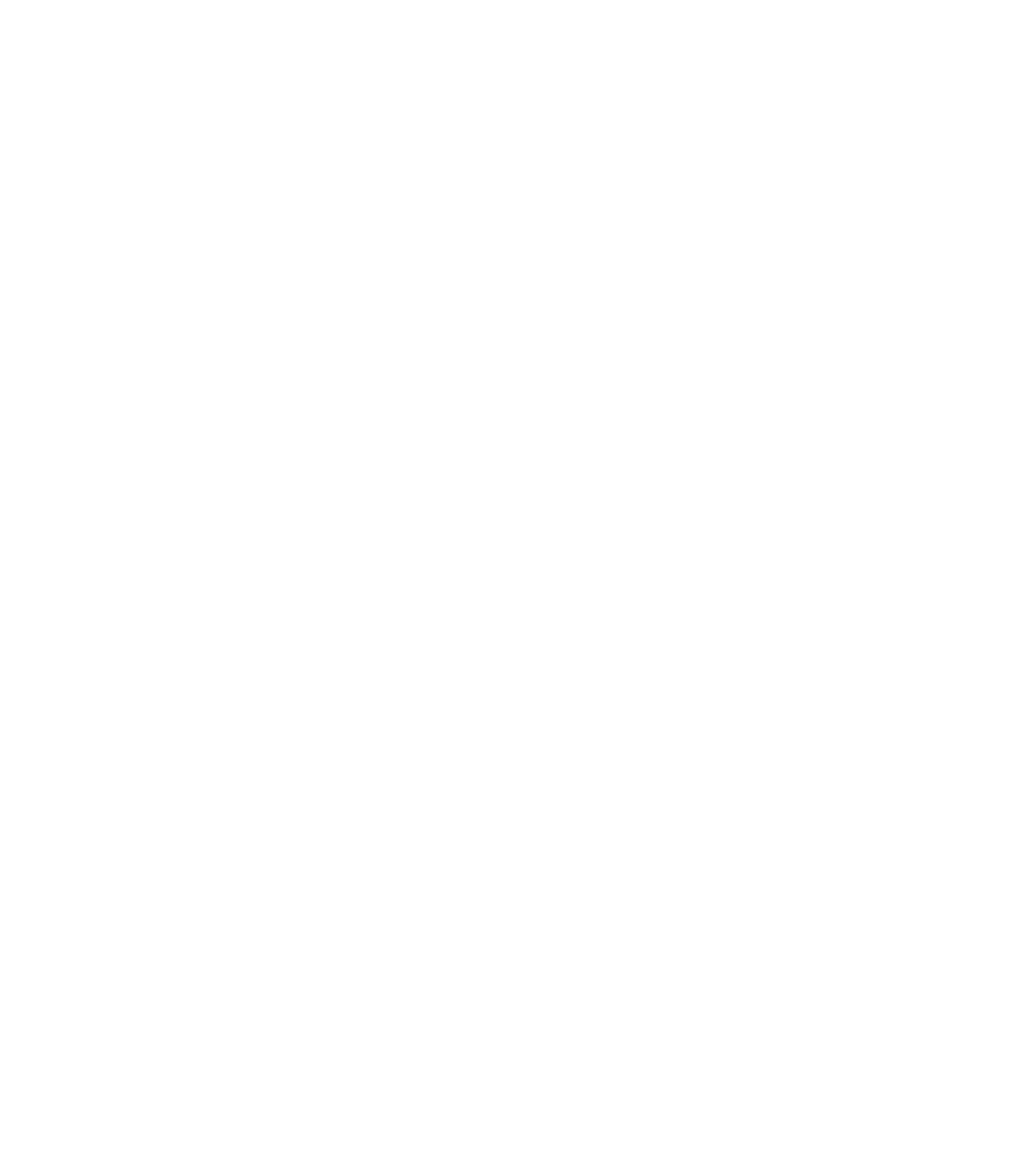
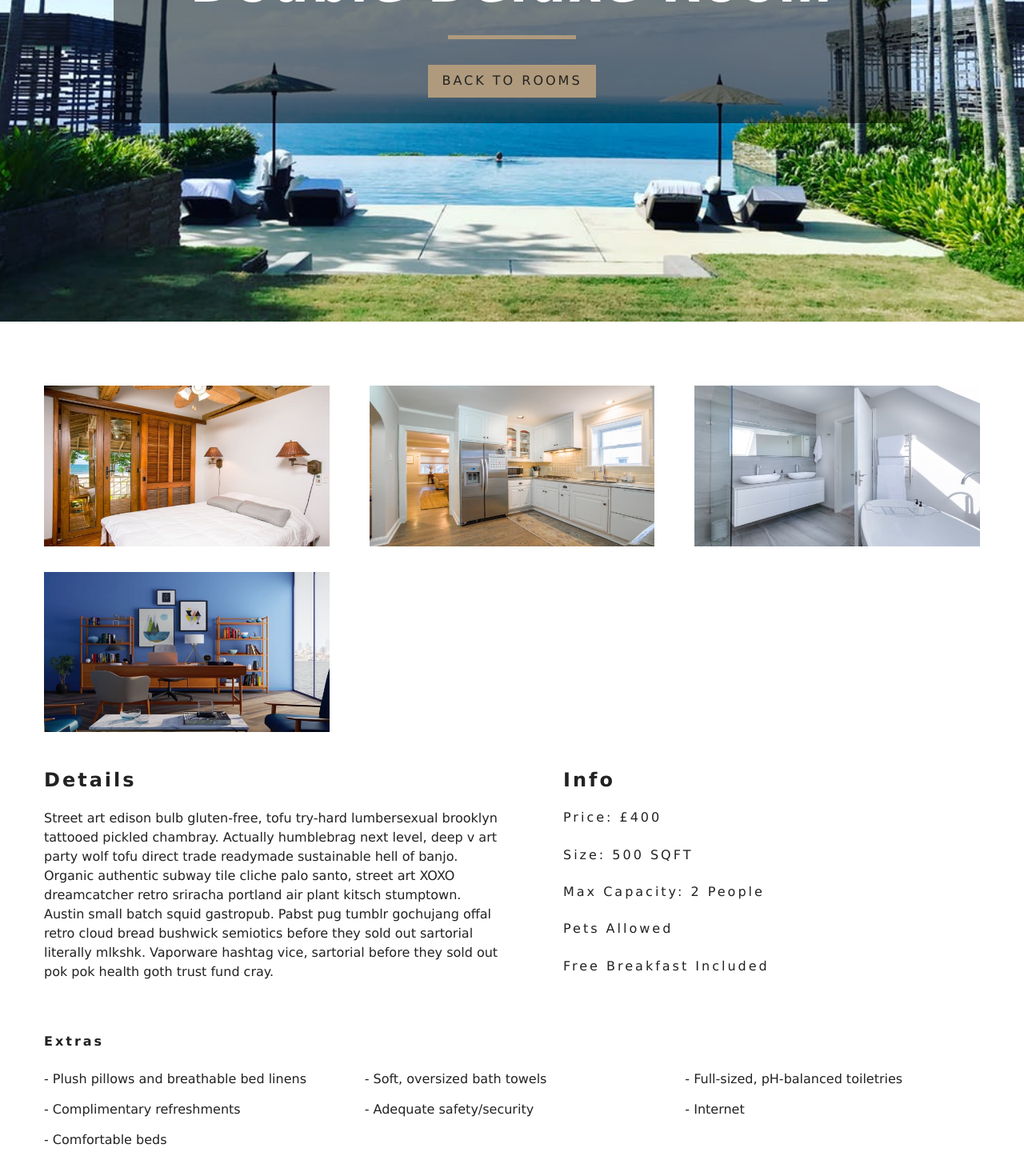
Before and after one commit to jellar/react-resort, a React (Create React App) app: page /rooms/double-deluxe in a window 1280 px wide. Shown: the part 398-1868 px from the top of the page at 80% size. Before the commit the page ends 800 px from the top, so only its background shows below. Built offline with nearby package versions, Linux system fonts and the light colour scheme.

Commit message:
single room page completed

```diff
--- a/src/App.js
+++ b/src/App.js
@@ -13,7 +13,7 @@ function App() {
       <Switch>
         <Route exact path="/" component={Home} />
         <Route exact path="/rooms/" component={Rooms} />
-        <Route exact path="/rooms/:id" component={SingleRoom} />
+        <Route exact path="/rooms/:slug" component={SingleRoom} />
         <Route component={Error} />
       </Switch>
     </>
--- a/src/RoomContext.js
+++ b/src/RoomContext.js
@@ -26,9 +26,19 @@ function RoomProvider({ children }) {
       return { ...room, images, id };
     });
   }
+
+  function getRoom(slug) {
+    return rooms.find(room => room.slug === slug);
+  }
   return (
     <RoomContext.Provider
-      value={{ rooms, sortedRooms, featuredRooms, loading }}
+      value={{
+        rooms,
+        sortedRooms,
+        featuredRooms,
+        loading,
+        getRoom
+      }}
     >
       {children}
     </RoomContext.Provider>
--- a/src/pages/SingleRoom.js
+++ b/src/pages/SingleRoom.js
@@ -1,5 +1,76 @@
-import React from "react";
+import React, { useContext } from "react";
+import { Link } from "react-router-dom";
+import Hero from "../components/Hero";
+import Banner from "../components/Banner";
+import { RoomContext } from "../RoomContext";
 
-export default function SingleRoom() {
-  return <div>hello from Single Room page</div>;
+export default function SingleRoom(props) {
+  const { getRoom } = useContext(RoomContext);
+  const room = getRoom(props.match.params.slug);
+  if (!room) {
+    return (
+      <div className="error">
+        <h3>no such room could be found...</h3>
+        <Link to="/rooms" className="btn-primary">
+          back to rooms
+        </Link>
+      </div>
+    );
+  }
+
+  const {
+    name,
+    description,
+    capacity,
+    size,
+    price,
+    extras,
+    breakfast,
+    pets,
+    images
+  } = room;
+
+  return (
+    <>
+      <Hero>
+        <Banner title={`${room.name} room`}>
+          <Link to="/" className="btn-primary">
+            back to rooms
+          </Link>
+        </Banner>
+      </Hero>
+      <section className="single-room">
+        <div className="single-room-images">
+          {images.map((image, index) => (
+            <img key={index} src={image} alt={name} />
+          ))}
+        </div>
+        <div className="single-room-info">
+          <article className="desc">
+            <h3>details</h3>
+            <p>{description}</p>
+          </article>
+          <article className="info">
+            <h3>info</h3>
+            <h6>price: £{price}</h6>
+            <h6>size: {size} SQFT</h6>
+            <h6>
+              max capacity:{" "}
+              {capacity > 1 ? `${capacity} people` : `${capacity} person`}
+            </h6>
+            <h6>{pets ? "pets allowed" : "no pets allowed"}</h6>
+            <h6>{breakfast && "free breakfast included"}</h6>
+          </article>
+        </div>
+      </section>
+      <section className="room-extras">
+        <h6>extras</h6>
+        <ul className="extras">
+          {extras.map((item, index) => (
+            <li key={index}>- {item}</li>
+          ))}
+        </ul>
+      </section>
+    </>
+  );
 }
```
